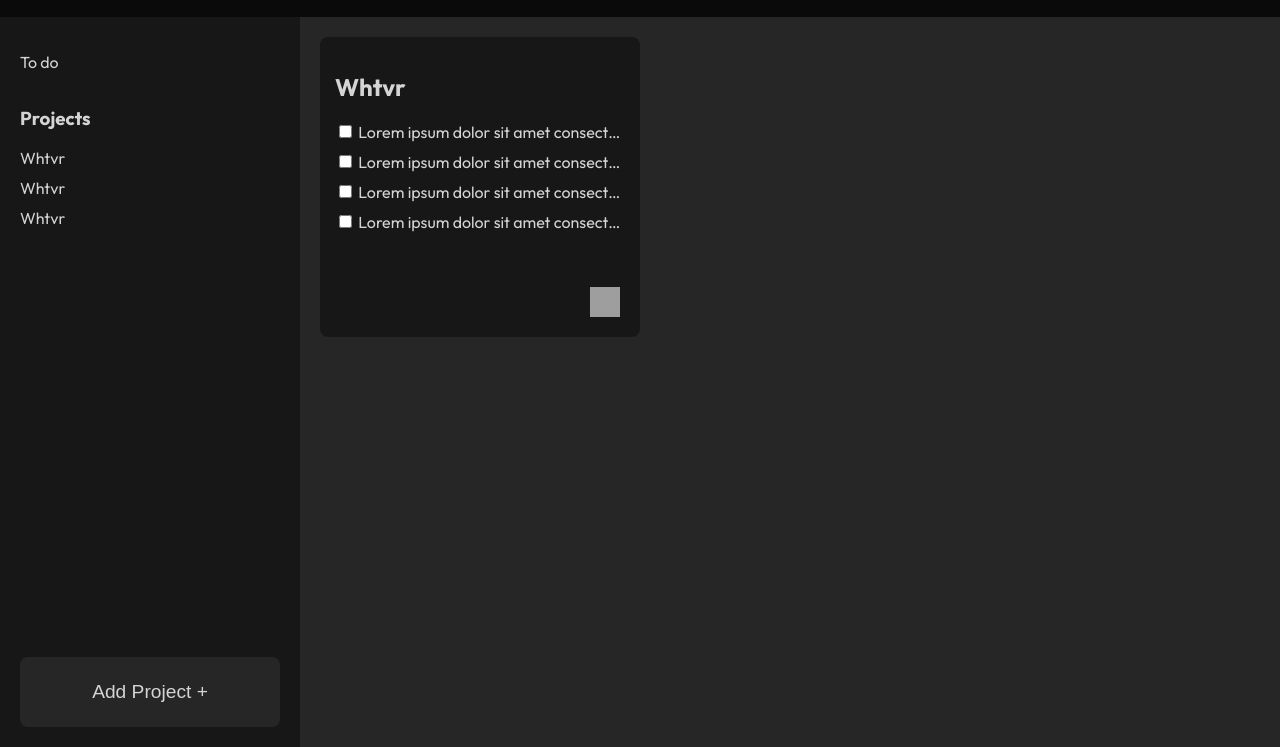
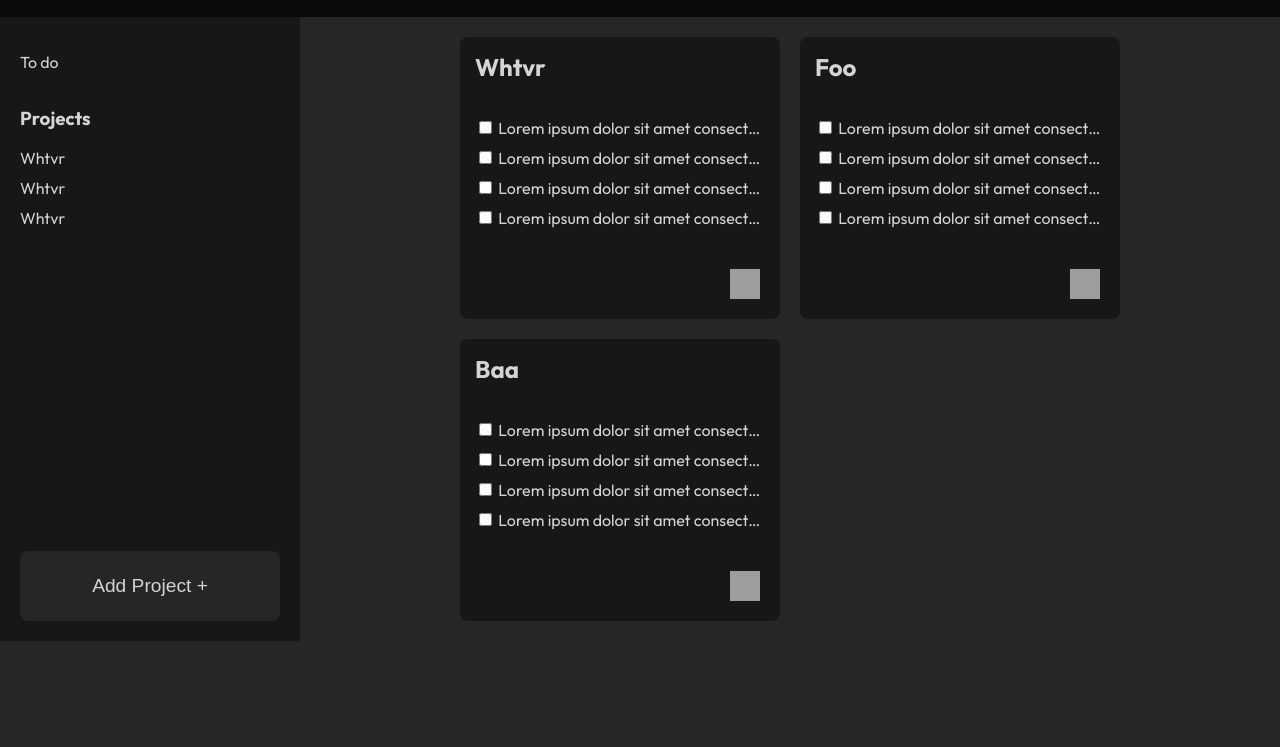
Before and after one commit to victorxph/odin-todo-list, a website built with webpack: page src/index.html in a window 1280 px wide. Shown: the part 53-800 px from the top of the page. Built offline with nearby package versions, Linux system fonts and the light colour scheme; grey boxes are pictures that could not be loaded.

Commit message:
Add initial DOM management and fix grid layout bug

```diff
--- a/src/dom.js
+++ b/src/dom.js
@@ -1,7 +1,44 @@
-import './index.js'
+import Project from './project.js';
 
 export default class domHandler {
 
+	projectDiv = document.querySelector('.projects');
+	projectList = document.querySelector('.project-list');
 
+	addProjectBtn = document.querySelector('.add-project');
 
+	main = document.querySelector('main')
+
+	setListeners() {
+		this.addProjectBtn.addEventListener('click',)
+	}
+
+	addProject(name) {
+		const project = new Project(name);
+		const projectCard = document.createElement('div');
+		projectCard.classList.add('project-card');
+		projectCard.innerHTML = `<h2 class="project-name">${project.name}</h2>
+					<ul class="card-task-list">
+						<li>
+							<input type="checkbox" name="task-check" id="task-check">
+							<span class="task-content">Lorem ipsum dolor sit amet consectetur adipisicing elit..</span>
+						</li>
+						<li>
+							<input type="checkbox" name="task-check" id="task-check">
+							<span class="task-content">Lorem ipsum dolor sit amet consectetur adipisicing elit..</span>
+						</li>
+						<li>
+							<input type="checkbox" name="task-check" id="task-check">
+							<span class="task-content">Lorem ipsum dolor sit amet consectetur adipisicing elit..</span>
+						</li>
+						<li>
+							<input type="checkbox" name="task-check" id="task-check">
+							<span class="task-content">Lorem ipsum dolor sit amet consectetur adipisicing elit..</span>
+						</li>
+					</ul>
+			<button type="button"><img width="30" height="30"
+					src="https://img.icons8.com/material-rounded/512/d4d4d4/plus-math--v1.png"
+					alt="plus-math--v1" /></button>`
+		this.main.appendChild(projectCard);
+	}
 }
--- a/src/index.html
+++ b/src/index.html
@@ -22,23 +22,21 @@
 
 			<h3>Projects</h3>
 
-			<ul>
+			<ul class="project-list">
 				<li>Whtvr</li>
 				<li>Whtvr</li>
 				<li>Whtvr</li>
 			</ul>
 		</div>
 
-		<button type="button">Add Project +</button>
+		<button type="button" class="add-project">Add Project +</button>
 
 	</aside>
 
 	<main>
 		<div class="project-card">
 			<h2 class="project-name">Whtvr</h2>
-			<div class="card-tasks">
-				<div class="card-task">
-					<ul>
+			<ul class="card-task-list">
 				<li>
 					<input type="checkbox" name="task-check" id="task-check">
 					<span class="task-content">Lorem ipsum dolor sit amet consectetur adipisicing elit..</span>
@@ -56,8 +54,6 @@
 					<span class="task-content">Lorem ipsum dolor sit amet consectetur adipisicing elit..</span>
 				</li>
 			</ul>
-				</div>
-			</div>
 			<button type="button"><img width="30" height="30"
 					src="https://img.icons8.com/material-rounded/512/d4d4d4/plus-math--v1.png"
 					alt="plus-math--v1" /></button>
--- a/src/index.js
+++ b/src/index.js
@@ -2,9 +2,14 @@ import './style.scss'
 import Task from './task.js'
 import Project from './project.js'
 import ProjectHandler from './handler.js'
+import domHandler from './dom.js'
 
 const handler = new ProjectHandler();
 const todo = handler.createProject('To do');
 
 const proj = handler.createProject('Foo');
 const whtvr = handler.createTask('Doo', 'Do whatever', false, '14/12/2023', 2, 'fdsfdsfds');
+
+const handlerDOM = new domHandler();
+handlerDOM.addProject('Foo');
+handlerDOM.addProject('Baa');
--- a/src/style.scss
+++ b/src/style.scss
@@ -5,7 +5,7 @@
 }
 
 body {
-	height: 100vh;
+	height: 100%;
 	background-color: $c800;
 	font-family: $font;
 	color: $color;
@@ -28,7 +28,6 @@ nav {
 aside {
 	background-color: $c900;
 	height: 100%;
-	width: 300px;
 	padding: 20px;
 
 	display: grid;
@@ -79,29 +78,39 @@ aside {
 main {
 	padding: 20px;
 	display: grid;
-	grid-template-rows: repeat(auto-fit, minmax(300px, 33%));
 	grid-template-columns: repeat(auto-fit, 320px);
 	gap: 20px;
+	justify-content: center;
 }
 
 .project-card {
 	background-color: $c900;
 	border-radius: .5em;
 	padding: 15px;
-	// width: 320px;
+	width: 320px;
 	position: relative;
+
+	display: grid;
+	grid-template-rows: 50px 1fr 50px;
+
+	h2 {
+		margin: 0;
+	}
+
 
 	ul {
 		list-style: none;
 		padding: 0;
 		gap: 10px;
-		position: relative;
+		max-width: 100%;
+		overflow: hidden;
 
 		li {
 			white-space: nowrap;
 			overflow: hidden;
 			text-overflow: ellipsis;
 			margin-bottom: 10px;
+			max-width: 100%;
 		}
 	}
 
```
Lines whose indentation alone changed are shown as unchanged.
